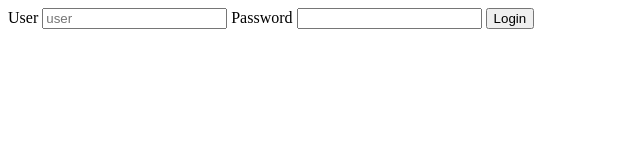
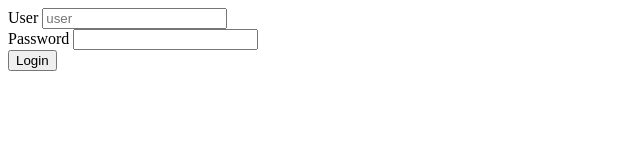
Before and after one commit to MauricioJC20/testmigrate, a plain HTML site: page login.html in a window 1280 px wide. Shown: the whole page, without its empty margins (0-640 px from the left). Drawn offline with Linux system fonts and the light colour scheme.

Commit message:
login form control

```diff
--- a/login.html
+++ b/login.html
@@ -9,10 +9,14 @@
 
 <body>
     <div class="container">
-        <label for="">User</label>
-        <input type="text" class="form-control" placeholder="user">
-        <label for="">Password</label>
-        <input type="password" class="form-control">
+        <div class="form-control">
+            <label for="">User</label>
+            <input type="text" class="form-control" placeholder="user">
+        </div>
+        <div class="form-control">
+            <label for="">Password</label>
+            <input type="password" class="form-control">
+        </div>
         <button class="btn btn-primary">Login</button>
     </div>
 </body>
```
